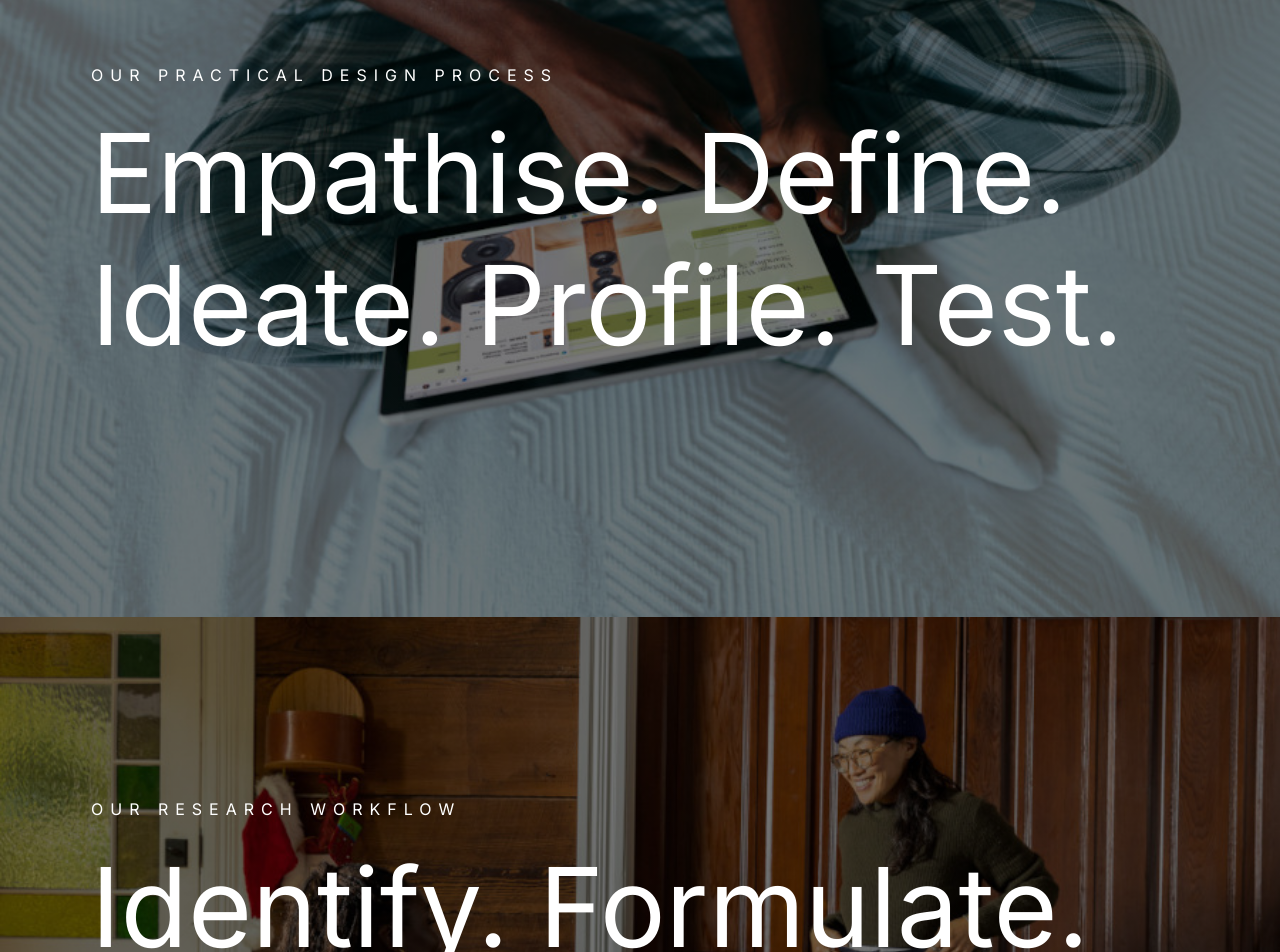
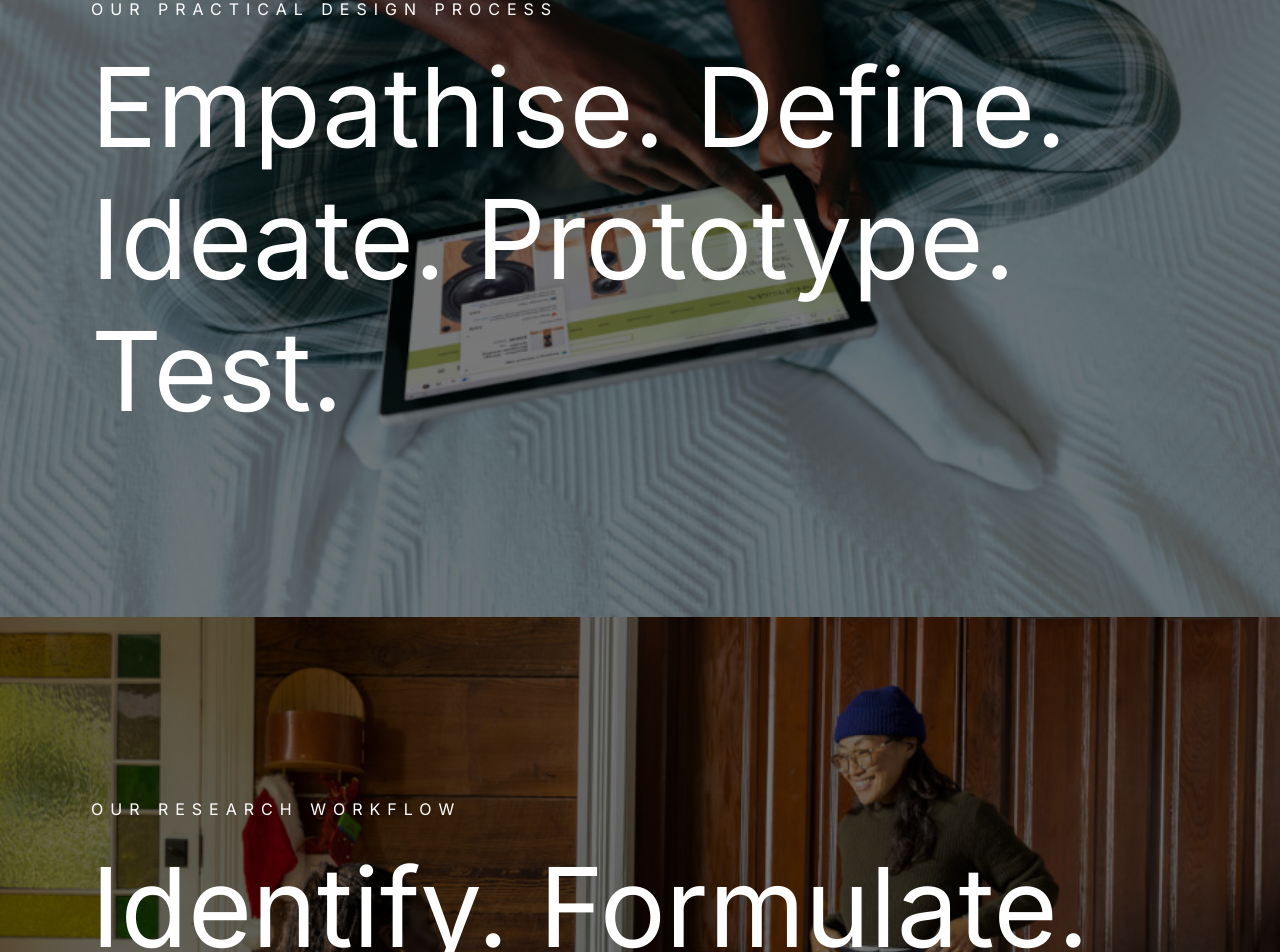
Before and after one commit to solomonmarvel97/boltcliq, a Vue app: page / in a window 1280 px wide. Shown: the part 3478-4430 px from the top of the page. Built offline with nearby package versions, Linux system fonts and the light colour scheme.

Commit message:
change profile to prototype

```diff
--- a/src/pages/Home/BusinessPractices.vue
+++ b/src/pages/Home/BusinessPractices.vue
@@ -27,7 +27,7 @@ export default {
             'Empathise',
             'Define',
             'Ideate',
-            'Profile',
+            'Prototype',
             'Test',
           ]
         },
```
